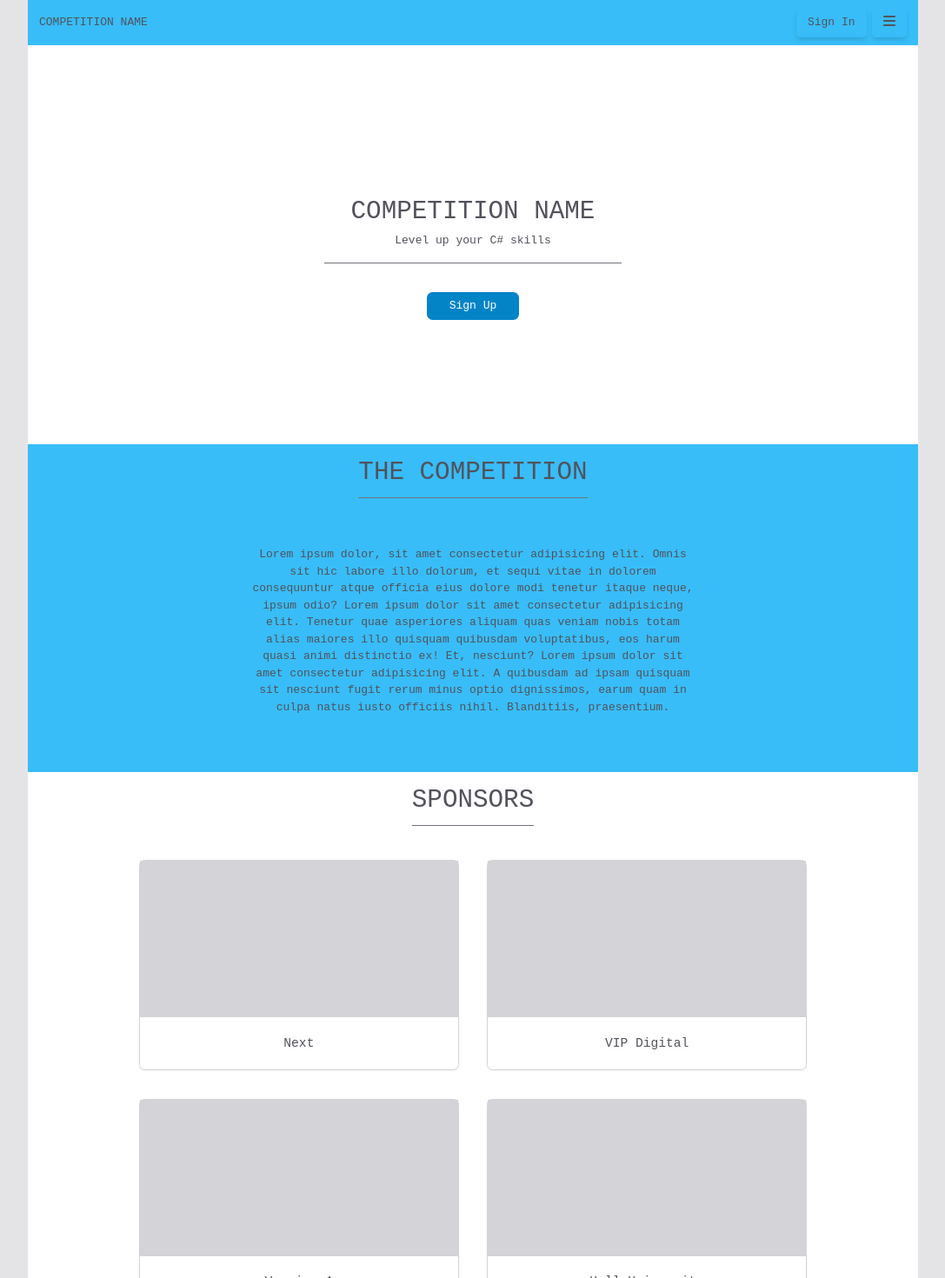
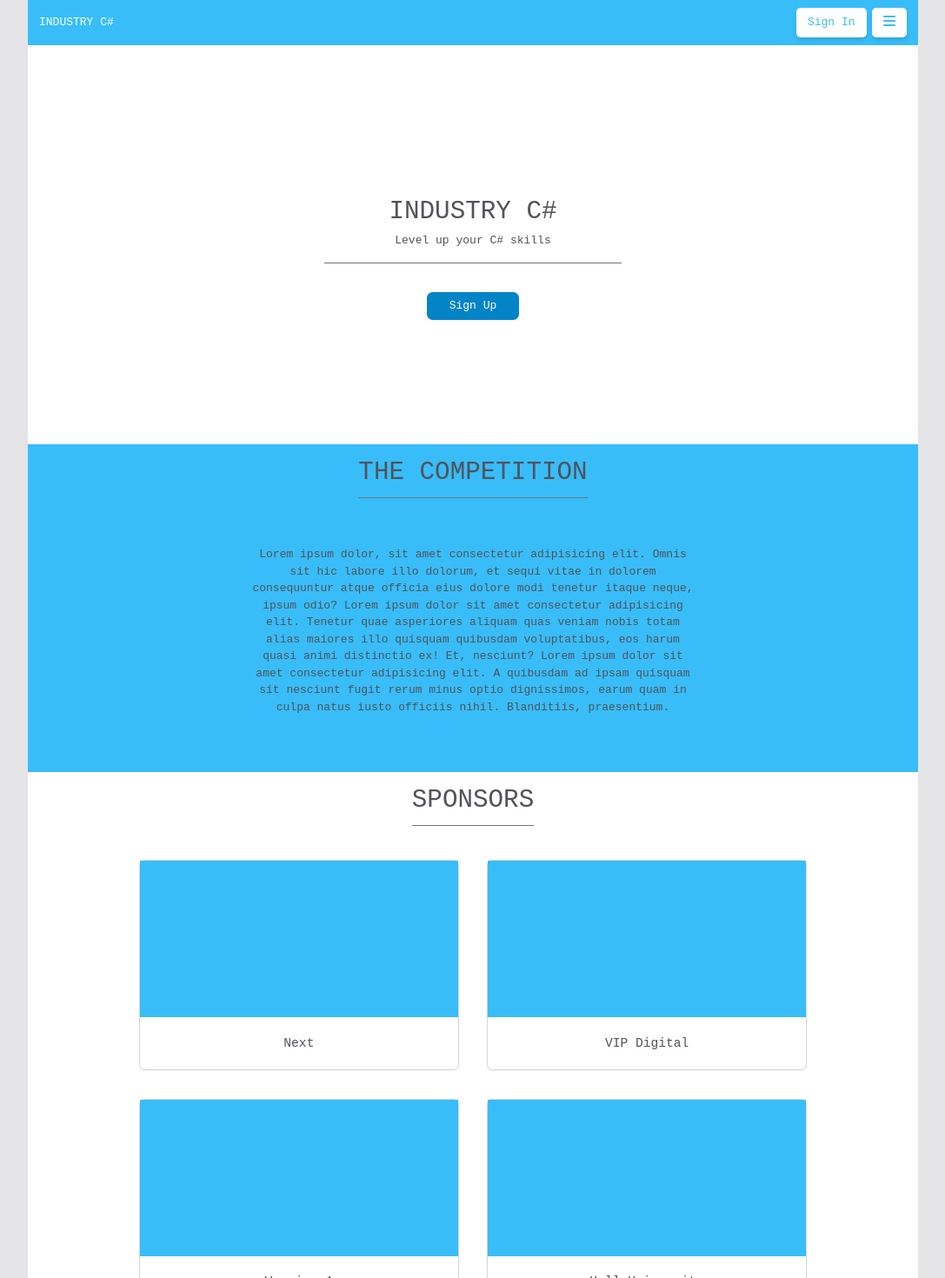
Before and after one commit to Bemby-Software/CSharp-In-Industry, an Angular app in the folder Site/Site.Web/comp-site/: page / in a window 1280 px wide. Shown: the top 1470 px of the page at 87% size, without its empty margins (96-1183 px from the left). Built offline with nearby package versions, Linux system fonts and the light colour scheme; what @tailwindcss/typography would draw is missing.

Commit message:
few tweaks added site name

```diff
--- a/Site/Site.Web/comp-site/src/app/components/landing/hero/hero.component.html
+++ b/Site/Site.Web/comp-site/src/app/components/landing/hero/hero.component.html
@@ -1,6 +1,6 @@
 <div class="bg-white flex-vh-center py-44">
     <div class="text-center w-3/4 h-3/4 pt-10 lg:w-1/3">
-        <h1 class="uppercase text-4xl">Competition Name</h1>
+        <h1 class="uppercase text-4xl">{{title}}</h1>
         <h6 class="mt-2">Level up your C# skills</h6>
         <div class="border-b border-gray-500 my-5"></div>
         <button (click)="goToSignUp()"
--- a/Site/Site.Web/comp-site/src/app/components/landing/hero/hero.component.ts
+++ b/Site/Site.Web/comp-site/src/app/components/landing/hero/hero.component.ts
@@ -1,5 +1,5 @@
-import { ThrowStmt } from '@angular/compiler';
 import { Component, Input, OnInit } from '@angular/core';
+import { CompetitionName } from 'src/app/utils/constants';
 
 @Component({
   selector: 'app-hero',
@@ -9,6 +9,7 @@ import { Component, Input, OnInit } from '@angular/core';
 export class HeroComponent implements OnInit {
 
   @Input() scrollTo: HTMLElement | null;
+  title: string = CompetitionName;
 
   constructor() {
     this.scrollTo = null;
--- a/Site/Site.Web/comp-site/src/app/components/landing/judged-on/judged-on.component.html
+++ b/Site/Site.Web/comp-site/src/app/components/landing/judged-on/judged-on.component.html
@@ -9,12 +9,12 @@
     </div>
 
 
-    <div style="grid-auto-rows: 1fr;" class="grid gap-5 grid-cols-1 md:grid-cols-3 p-5">
+    <div style="grid-auto-rows: 1fr;" class="grid gap-5 grid-cols-1 md:grid-cols-2 lg:grid-cols-3 p-5">
 
         <div *ngFor="let i of criteria" class="border border-gray-300 shadow-sm rounded-lg">
 
 
-            <div class="h-44 bg-gray-100 flex items-center justify-center">
+            <div class="h-44 bg-gray-100 text-light-blue-400 flex items-center justify-center">
                 <i [ngClass]="getClassForCriteriaIcon(i)"></i>
             </div>
             <div class="h-14 flex flex-col items-center justify-center">
--- a/Site/Site.Web/comp-site/src/app/components/landing/sponsors-item/sponsors-item.component.html
+++ b/Site/Site.Web/comp-site/src/app/components/landing/sponsors-item/sponsors-item.component.html
@@ -1,5 +1,5 @@
 <div class="border border-gray-300 shadow-sm rounded-lg h-screen-3">
-    <div class="h-3/4 bg-gray-300"></div>
+    <div class="h-3/4 bg-light-blue-400"></div>
     <div class="h-1/4 flex items-center justify-center">
         <h3 class="text-lg">{{sponsor?.name}}</h3>
     </div>
--- a/Site/Site.Web/comp-site/src/app/core/navigation/navigation.component.html
+++ b/Site/Site.Web/comp-site/src/app/core/navigation/navigation.component.html
@@ -1,14 +1,14 @@
 
-<header class="flex justify-between items-center pl-4 pr-4 h-16 bg-light-blue-400">
+<header class="text-white flex justify-between items-center pl-4 pr-4 h-16 bg-light-blue-400">
     <div>
-        <h4 class="uppercase">Competition Name</h4>
+        <h4 class="uppercase">{{title}}</h4>
     </div>
 
-    <div class="flex">
-      <button class="border-1 border-gray-500 rounded-md px-4 py-2 shadow-md hover:bg-gray-100 focus:outline-none mr-2 sink">
+    <div class="flex text-light-blue-400">
+      <button class="border-1 bg-white border-gray-500 rounded-md px-4 py-2 shadow-md hover:bg-gray-100 focus:outline-none mr-2 sink">
           Sign In
       </button>
-      <button class="border-1 active:bg-green-300 border-gray-500 rounded-md px-4 py-2 shadow-md hover:bg-gray-100 focus:outline-none sink">
+      <button class="bg-white border-1 active:bg-green-300 border-gray-500 rounded-md px-4 py-2 shadow-md hover:bg-gray-100 focus:outline-none sink">
         <i class="fas fa-bars"></i>
     </button>
 
--- a/Site/Site.Web/comp-site/src/app/core/navigation/navigation.component.ts
+++ b/Site/Site.Web/comp-site/src/app/core/navigation/navigation.component.ts
@@ -1,4 +1,5 @@
 import { Component, OnInit } from '@angular/core';
+import { CompetitionName } from 'src/app/utils/constants';
 
 @Component({
   selector: 'app-navigation',
@@ -7,6 +8,9 @@ import { Component, OnInit } from '@angular/core';
 })
 export class NavigationComponent implements OnInit {
 
+
+  title: string = CompetitionName;
+
   constructor() { }
 
   ngOnInit(): void {
--- /dev/null
+++ b/Site/Site.Web/comp-site/src/app/utils/constants.ts
@@ -0,0 +1 @@
+export const CompetitionName: string = "Industry C#";
--- a/Site/Site.Web/comp-site/src/index.html
+++ b/Site/Site.Web/comp-site/src/index.html
@@ -2,7 +2,7 @@
 <html lang="en">
 <head>
   <meta charset="utf-8">
-  <title>Competition Site</title>
+  <title>Industry C#</title>
   <base href="/">
   <meta name="viewport" content="width=device-width, initial-scale=1">
   <link rel="icon" type="image/x-icon" href="favicon.ico">
```
